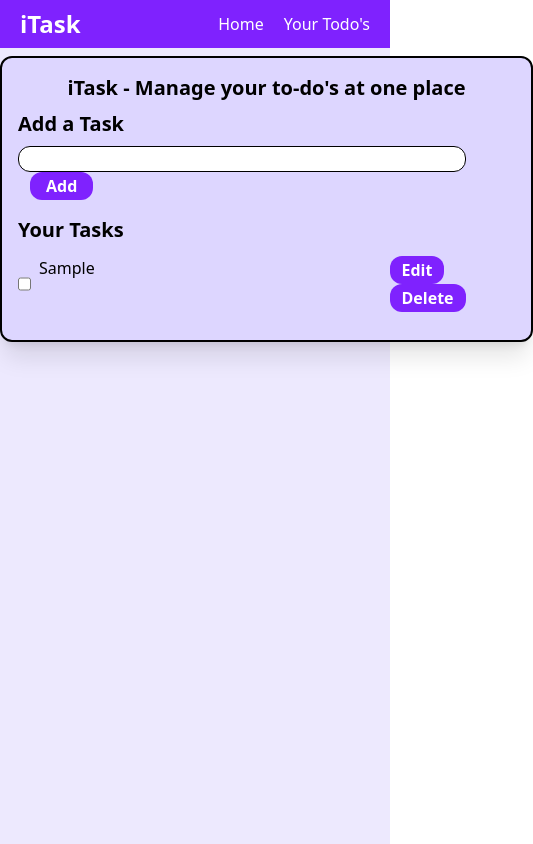
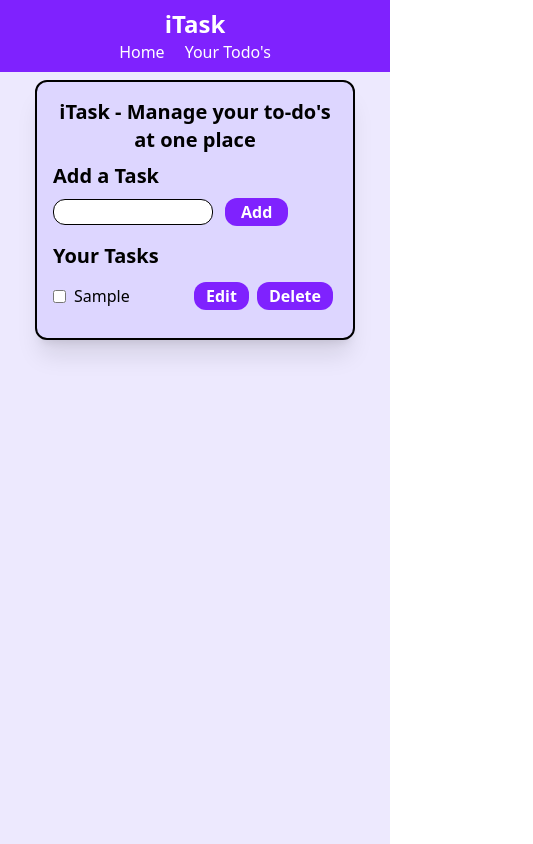
Before and after one commit to TayyabJunaidOfficial/To-Do-List-By-React-Tailwind-CSS, a React (Vite) app: page / in a window 390 px wide. Both pictures are taken after typing "Sample" into the empty fields and a click on the button "Add". Shown: the whole page, 533 px wide, since content can reach past the window. Built offline with nearby package versions, Linux system fonts and the light colour scheme.

Commit message:
Responsiveness added

```diff
--- a/src/App.jsx
+++ b/src/App.jsx
@@ -5,7 +5,6 @@ function App() {
   const [addTodo, setAddTodo] = useState("");
   const [todos, setTodos] = useState([]);
   const [edit, setEdit] = useState(null);
-  const [check, setCheck] = useState();
 
   const handleAdd = () => {
     if (edit !== null) {
@@ -41,7 +40,7 @@ function App() {
     <>
       <div className="bg-violet-100 min-h-screen">
         <Navbar />
-        <div className="border-2 bg-violet-200 shadow-xl w-fit rounded-xl m-auto my-2 p-4">
+        <div className="border-2 bg-violet-200 shadow-xl sm:w-fit w-xs rounded-xl m-auto my-2 p-4">
           <h1 className="text-xl text-center font-bold">
             iTask - Manage your to-do's at one place
           </h1>
@@ -56,7 +55,7 @@ function App() {
               onChange={(e) => {
                 setAddTodo(e.target.value);
               }}
-              className="border-1 bg-white w-md rounded-xl"
+              className="border-1 bg-white sm:w-md w-40 rounded-xl"
             />
             <button
               onClick={handleAdd}
@@ -70,7 +69,7 @@ function App() {
             return (
               <div
                 key={todo.id}
-                className=" py-1 flex justify-center my-2 gap-2"
+                className=" py-1 flex justify-center items-center my-2 gap-2"
               >
                 <input
                   type="checkbox"
@@ -78,7 +77,7 @@ function App() {
                   onChange={() => handleCheck(todo.id)}
                 />
                 <div className={`w-96 rounded-xl ${todo.completed ? "line-through text-gray-500" : ""}`}>{todo.text}</div>
-                <div>
+                <div className="flex justify-center items-center">
                   <button
                     onClick={() => handleEdit(todo)}
                     className="bg-violet-600 text-white font-bold hover:bg-violet-800 px-3 py-0.5 rounded-xl mx-1 cursor-pointer"
--- a/src/components/Navbar.jsx
+++ b/src/components/Navbar.jsx
@@ -3,14 +3,14 @@ import React from "react";
 const Navbar = () => {
   return (
     <>
-      <div className="flex justify-between items-center text-white bg-violet-600 py-2">
+      <div className="lg:flex justify-between lg:w-full text-center items-center text-white bg-violet-600 py-2">
         <div>
           <span>
             <a href="#" className="text-2xl mx-5 font-bold">iTask</a>
           </span>
         </div>
         <div>
-          <ul className="flex gap-5 mx-5">
+          <ul className="flex justify-center gap-5 mx-5">
             <li>
               <a href="#" className="cursor-pointer transition hover:font-bold">Home</a>
             </li>
```
